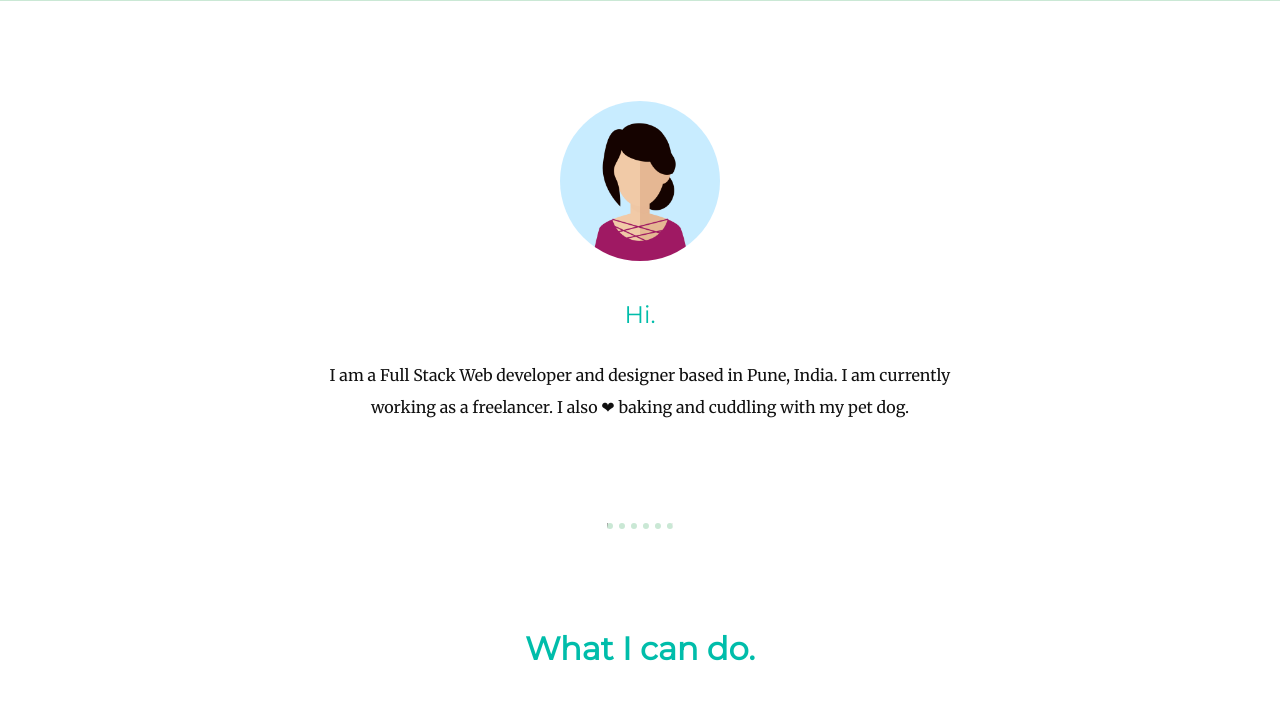
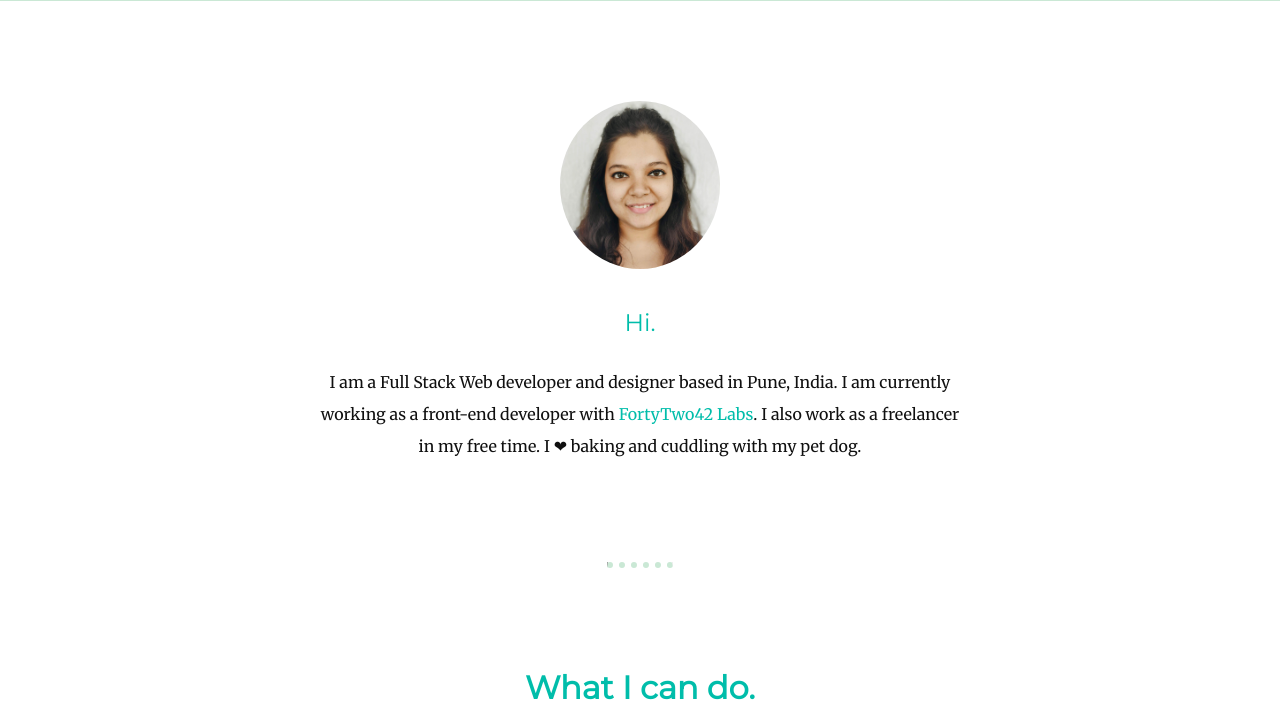
Before and after one commit to DipanwitaB-3007/My-Site, a plain HTML site: page index.html in a window 1280 px wide. Shown: the part 618-1333 px from the top of the page. Drawn offline with Linux system fonts and the light colour scheme.

Commit message:
Minor changes to code

```diff
--- a/index.html
+++ b/index.html
@@ -21,10 +21,10 @@
 
   <div class="middle-container">
     <div class="profile">
-      <img class="profile-img" src="img/profile.png" alt="profile pic">
+      <img class="profile-img" src="img/profile.jpg" alt="profile pic">
       <h2>Hi.</h2>
       <p>
-        I am a Full Stack Web developer and designer based in Pune, India. I am currently working as a freelancer. I also ❤ baking and cuddling with my pet dog.
+        I am a Full Stack Web developer and designer based in Pune, India. I am currently working as a front-end developer with <a href="https://www.fortytwolabs.com/" target="_blank">FortyTwo42 Labs</a>. I also work as a freelancer in my free time. I ❤ baking and cuddling with my pet dog.
       </p>
     </div>
     <hr>
@@ -43,7 +43,7 @@
       <div class="skill-row">
         <img class="help-img" src="img\help.png" alt="">
         <h3>I can help.</h3>
-        <p>I am eager to learn. I am determined and never give up until I get something right. I fit in beautifully and get on well with all kinds of people.</p>
+        <p>I am determined and never give up until I get something right. I strive for excellence.</p>
       </div>
     </div>
     <hr>
```
Also changed, not shown: img/profile.jpg (added), img/profile.png (deleted).
